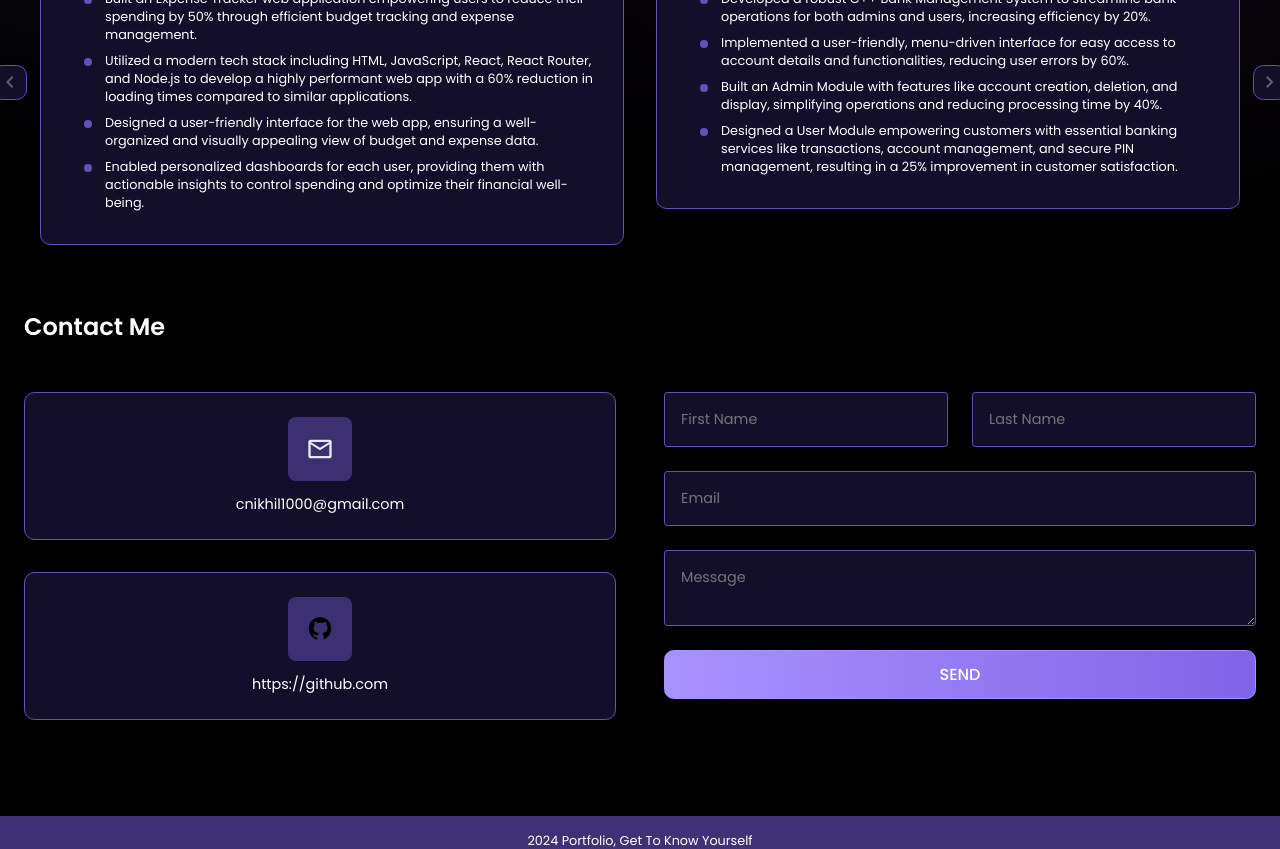
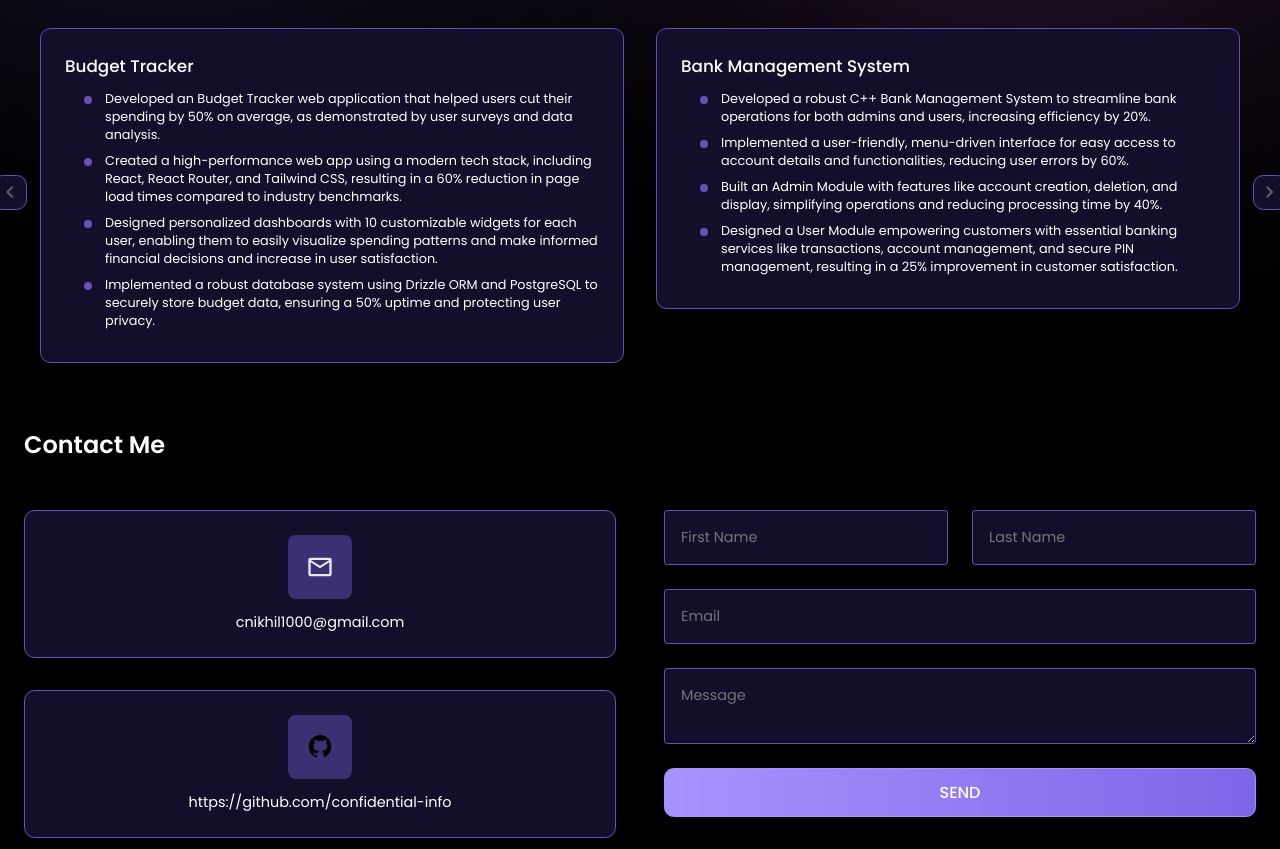
Before and after one commit to confidential-info/My_Portfolio, a React (Create React App) app: page / in a window 1280 px wide. Shown: the part 1320-2169 px from the top of the page. Built offline with nearby package versions, Linux system fonts and the light colour scheme.

Commit message:
Linking each Project with Github page

```diff
--- a/src/components/ContactMe/ContactMe.css
+++ b/src/components/ContactMe/ContactMe.css
@@ -17,6 +17,12 @@
     gap: 3rem;
 }
 
+.contact-content-link
+{
+    text-decoration: none;
+    color: inherit;
+}
+
 /* Responsive Settings */
 @media (max-width: 768px)
 {
--- a/src/components/ContactMe/ContactMe.jsx
+++ b/src/components/ContactMe/ContactMe.jsx
@@ -13,8 +13,12 @@ function ContactMe() {
         <h5>Contact Me</h5>
         <div className="contact-content">
             <div style={{flex: 1}}>
-              <ContactInfoCard iconUrl="../assets/mail.svg" text="cnikhil1000@gmail.com" />
-              <ContactInfoCard iconUrl="../assets/github.svg" text="https://github.com" />
+              <a href="#" className="contact-content-link">
+                <ContactInfoCard iconUrl="../assets/mail.svg" text="cnikhil1000@gmail.com" />
+              </a>
+              <a href="https://github.com/confidential-info" className="contact-content-link" target="_blank" rel="noopener noreferrer">
+                <ContactInfoCard iconUrl="../assets/github.svg" text="https://github.com/confidential-info" />
+              </a>
             </div>
             <div style={{flex: 1}}>
               <ContactForm />
--- a/src/components/Hero/Hero.css
+++ b/src/components/Hero/Hero.css
@@ -1,3 +1,10 @@
+.profile-image
+{
+    border: 1.5px solid #6852ba;
+    border-radius: 0.65rem;
+    padding: 10px;
+}
+
 .hero-container
 {
     display: flex;
--- a/src/components/Hero/Hero.jsx
+++ b/src/components/Hero/Hero.jsx
@@ -19,7 +19,7 @@ function Hero()
                     <path d="M12.215 13.773a1.792 1.792 0 1 0-1.786-1.8v.006a1.787 1.787 0 0 0 1.786 1.794Z"/>
                     </svg>
                 </div>
-                <img src="./assets/profile.jpg" alt="Image" width={550} />
+                <img src="./assets/profile picture.png" alt="Image" width={550} className="profile-image" />
             </div>
             <div>
                 <div className="tech-icon">
--- a/src/components/Projects/ProjectCard/ProjectCard.css
+++ b/src/components/Projects/ProjectCard/ProjectCard.css
@@ -1,3 +1,9 @@
+.project-card-link
+{
+    text-decoration: none;
+    color: inherit;
+}
+
 .project-card
 {
     background-color: #130f2a;
--- a/src/components/Projects/ProjectCard/ProjectCard.jsx
+++ b/src/components/Projects/ProjectCard/ProjectCard.jsx
@@ -5,6 +5,7 @@ import "./ProjectCard.css";
 
 function ProjectCard({details}) {
   return (
+    <a href={details.link} target="_blank" rel="noopener noreferrer" className="project-card-link">
       <div className="project-card">
           <h6>{details.title}</h6>
           <ul>
@@ -13,6 +14,7 @@ function ProjectCard({details}) {
               ))}
           </ul>
       </div>
+    </a>
   )
 }
 
--- a/src/components/utile/data.js
+++ b/src/components/utile/data.js
@@ -42,29 +42,52 @@ export const SKILLS = [
 
 export const PROJECTS = [
     {
-        title: " Expense Tracker",
+        title: "Budget Tracker",
         description: [
-            "Built an Expense Tracker web application empowering users to reduce their spending by 50% through efficient budget tracking and expense management.",
-            "Utilized a modern tech stack including HTML, JavaScript, React, React Router, and Node.js to develop a highly performant web app with a 60% reduction in loading times compared to similar applications.",
-            "Designed a user-friendly interface for the web app, ensuring a well-organized and visually appealing view of budget and expense data.",
-            "Enabled personalized dashboards for each user, providing them with actionable insights to control spending and optimize their financial well-being."
+            " Developed an Budget Tracker web application that helped users cut their spending by 50% on average, as demonstrated by user surveys and data analysis.",
+            "Created a high-performance web app using a modern tech stack, including React, React Router, and Tailwind CSS, resulting in a 60% reduction in page load times compared to industry benchmarks.",
+            "Designed personalized dashboards with 10 customizable widgets for each user, enabling them to easily visualize spending patterns and make informed financial decisions and increase in user satisfaction.",
+            "Implemented a robust database system using Drizzle ORM and PostgreSQL to securely store budget data, ensuring a 50% uptime and protecting user privacy."
         ],
+        link: "https://github.com/confidential-info/Budget-Tracker.git",
     },
     {
-        title: " Bank Management System",
+        title: "Bank Management System",
         description: [
-            " Developed a robust C++ Bank Management System to streamline bank operations for both admins and users, increasing efficiency by 20%.",
-            " Implemented a user-friendly, menu-driven interface for easy access to account details and functionalities, reducing user errors by 60%. ",
+            "Developed a robust C++ Bank Management System to streamline bank operations for both admins and users, increasing efficiency by 20%.",
+            "Implemented a user-friendly, menu-driven interface for easy access to account details and functionalities, reducing user errors by 60%. ",
             "Built an Admin Module with features like account creation, deletion, and display, simplifying operations and reducing processing time by 40%. ",
             "Designed a User Module empowering customers with essential banking services like transactions, account management, and secure PIN management, resulting in a 25% improvement in customer satisfaction."
         ],
+        link: "https://github.com/confidential-info/Bank-Management-System.git",
+    },
+    {
+        title: "Portfolio",
+        description: [
+            "Created a professional portfolio showcasing my skills, projects, and contact information.",
+            "Built my portfolio using React, CSS, and JavaScript, and linked each project to its corresponding GitHub repository.",
+            "Designed a visually appealing and user-friendly portfolio with sections for Skills, Projects, and Contact Me, ensuring a responsive layout for optimal viewing on all devices.",
+        ],
+        link: "https://github.com/confidential-info/My_Portfolio.git",
     },
     {
         title: "To-Do List",
         description: [
             "Developed a user-interactive to-do list application using HTML, CSS, and JavaScript.",
             "Implemented features for adding, deleting, and editing tasks.",
-            "Created a visually appealing and user-friendly interface."
+            "Created a visually appealing and user-friendly interface.",
+            "Integrated a task prioritization feature into the to-do list app, allowing users to categorize tasks based on urgency and importance."
         ],
+        link: "https://github.com/confidential-info/To-Do-List.git",
+    },
+    {
+        title: "Weather Snippet",
+        description: [
+            "Created a Weather Snippet App that provides users with accurate and up-to-date weather information for locations worldwide.",
+            "Built the Weather Snippet App using HTML, CSS, and JavaScript, and integrated the OpenWeather API to fetch real-time weather data.",
+            "Designed a user-friendly interface that is both visually appealing and easy to navigate.",
+            "Integrated a search feature into the Weather Snippet App, allowing users to quickly find weather information for any location worldwide."
+        ],
+        link: "https://github.com/confidential-info/Weather-Snippet.git",
     }
 ]
```
Also changed, not shown: public/assets/profile picture.png (added). Lines whose indentation alone changed are shown as unchanged.
